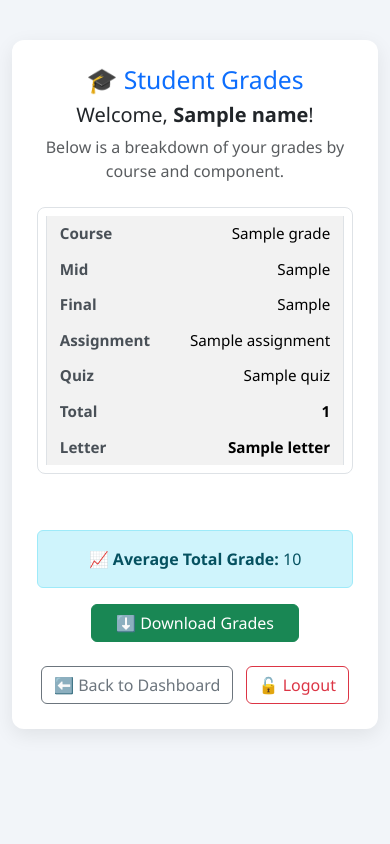
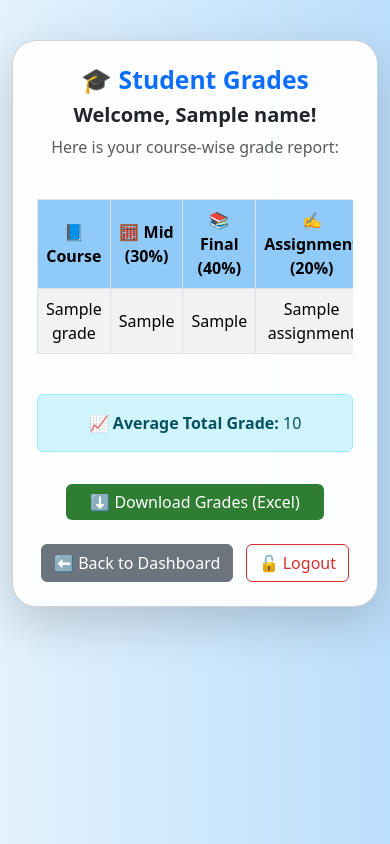
Before and after one commit to groupsystemm/online, a Flask app: template templates/view_grades.html in a window 390 px wide. Run offline with Flask 3, Linux system fonts and the light colour scheme; the template is opened without the code that fills it: most values are stand-ins (such as "Sample title", 1, 10 or a date in 2020).

Commit message:
Update view_grades.html

```diff
--- a/templates/view_grades.html
+++ b/templates/view_grades.html
@@ -2,100 +2,90 @@
 <html lang="en">
 <head>
     <meta charset="UTF-8" />
-  <title>Your Grades</title>
+    <title>🎓 Student Grades</title>
     <meta name="viewport" content="width=device-width, initial-scale=1" />
 
-  <!-- Bootstrap CSS -->
+    <!-- ✅ Bootstrap CSS -->
     <link href="https://cdn.jsdelivr.net/npm/bootstrap@5.3.3/dist/css/bootstrap.min.css" rel="stylesheet" />
+
+    <!-- ✅ Optional: Font Awesome for icons -->
+    <link rel="stylesheet" href="https://cdnjs.cloudflare.com/ajax/libs/font-awesome/6.4.0/css/all.min.css" />
+
+    <!-- ✅ Optional: Custom CSS -->
     <style>
         body {
-      background-color: #f2f5f9;
-      font-family: 'Segoe UI', sans-serif;
+            background: linear-gradient(to right, #e3f2fd, #bbdefb);
+            min-height: 100vh;
             padding-top: 40px;
         }
 
-    .grades-card {
-      border-radius: 12px;
-      background-color: #fff;
-      box-shadow: 0 6px 20px rgba(0, 0, 0, 0.08);
-      padding: 25px;
+        .card {
+            border-radius: 1.5rem;
+            background-color: #ffffffee; /* slightly transparent white */
+        }
+
+        h2, h5 {
+            font-weight: 600;
         }
 
         .table th, .table td {
             vertical-align: middle;
-      text-align: center;
-      font-size: 0.95rem;
+        }
+
+        .btn-success {
+            background-color: #2e7d32;
+            border: none;
+        }
+
+        .btn-outline-danger {
+            border: 1px solid #d32f2f;
+            color: #d32f2f;
+        }
+
+        .btn-outline-danger:hover {
+            background-color: #d32f2f;
+            color: white;
         }
 
         .table th {
-      background-color: #0d6efd;
-      color: white;
-    }
-
-    .table td strong {
-      font-weight: 600;
-    }
-
-    @media (max-width: 576px) {
-      .table thead {
-        display: none;
-      }
-      .table tr {
-        display: block;
-        margin-bottom: 1rem;
-        border: 1px solid #dee2e6;
-        border-radius: 0.5rem;
-        padding: 0.5rem;
-      }
-      .table td {
-        display: flex;
-        justify-content: space-between;
-        padding: 0.4rem 0.8rem;
-        text-align: right;
-      }
-      .table td::before {
-        content: attr(data-label);
-        font-weight: 600;
-        text-align: left;
-        color: #495057;
-      }
+            background-color: #90caf9 !important;
         }
     </style>
 </head>
 <body>
 
 <div class="container">
-  <div class="grades-card mx-auto">
+    <div class="card shadow-lg p-4">
         <div class="text-center mb-4">
             <h2 class="text-primary">🎓 Student Grades</h2>
             <h5>Welcome, <strong>{{ name }}</strong>!</h5>
-      <p class="text-muted">Below is a breakdown of your grades by course and component.</p>
+            <p class="text-muted">Here is your course-wise grade report:</p>
         </div>
 
         {% if grades %}
         <div class="table-responsive">
-      <table class="table table-bordered table-striped align-middle">
-        <thead>
+            <table class="table table-striped table-bordered align-middle">
+                <thead class="text-center">
                     <tr>
                         <th>📘 Course</th>
-            <th>🧮 Mid</th>
-            <th>📚 Final</th>
-            <th>✍️ Assignment</th>
-            <th>📝 Quiz</th>
+                        <th>🧮 Mid (30%)</th>
+                        <th>📚 Final (40%)</th>
+                        <th>✍️ Assignment (20%)</th>
+                        <th>📝 Quiz (10%)</th>
                         <th>📊 Total</th>
-            <th>🔠 Letter</th>
+                        <th>🔠 Letter Grade</th>
                     </tr>
                 </thead>
-        <tbody>
+                <tbody class="text-center">
                     {% for row in grades %}
                     <tr>
-            <td data-label="Course">{{ row.course_name }}</td>
-            <td data-label="Mid">{{ row.mid_exam }}</td>
-            <td data-label="Final">{{ row.final_exam }}</td>
-            <td data-label="Assignment">{{ row.assignment }}</td>
-            <td data-label="Quiz">{{ row.quiz }}</td>
-            <td data-label="Total"><strong>{{ row.total_grade }}</strong></td>
-            <td data-label="Letter" class="fw-bold">{{ row.letter }}</td>
+                        <td>{{ row.course_name }}</td>
+                        <td>{{ row.mid_exam }}</td>
+                        <td>{{ row.final_exam }}</td>
+                        <td>{{ row.assignment }}</td>
+                        <td>{{ row.quiz }}</td>
+                        <td><strong>{{ row.total_grade }}</strong></td>
+                        <td class="fw-bold">{{ row.letter }}</td>
                     </tr>
                     {% endfor %}
                 </tbody>
@@ -109,7 +99,7 @@
         {% endif %}
 
         <div class="text-center mt-3">
-      <a class="btn btn-success px-4" href="/download-grades">⬇️ Download Grades</a>
+            <a class="btn btn-success px-4" href="/download-grades">⬇️ Download Grades (Excel)</a>
         </div>
 
         {% else %}
@@ -119,13 +109,13 @@
         {% endif %}
 
         <div class="text-center mt-4">
-      <a href="/dashboard" class="btn btn-outline-secondary me-2">⬅️ Back to Dashboard</a>
+            <a href="/dashboard" class="btn btn-secondary me-2">⬅️ Back to Dashboard</a>
             <a href="/logout" class="btn btn-outline-danger">🔓 Logout</a>
         </div>
     </div>
 </div>
 
-<!-- Bootstrap JS -->
+<!-- ✅ Bootstrap JS -->
 <script src="https://cdn.jsdelivr.net/npm/bootstrap@5.3.3/dist/js/bootstrap.bundle.min.js"></script>
 </body>
 </html>
```
Lines whose indentation alone changed are shown as unchanged.
